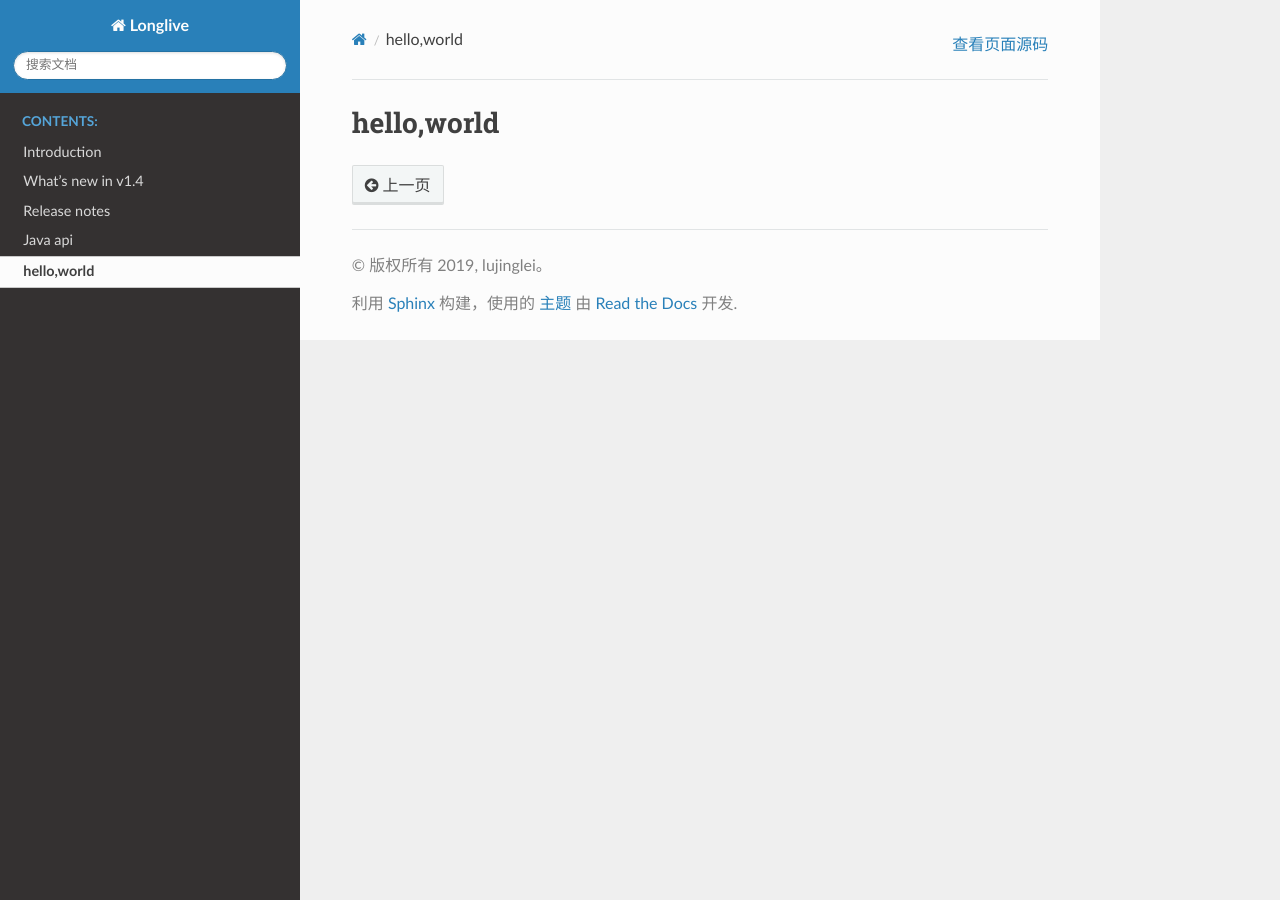
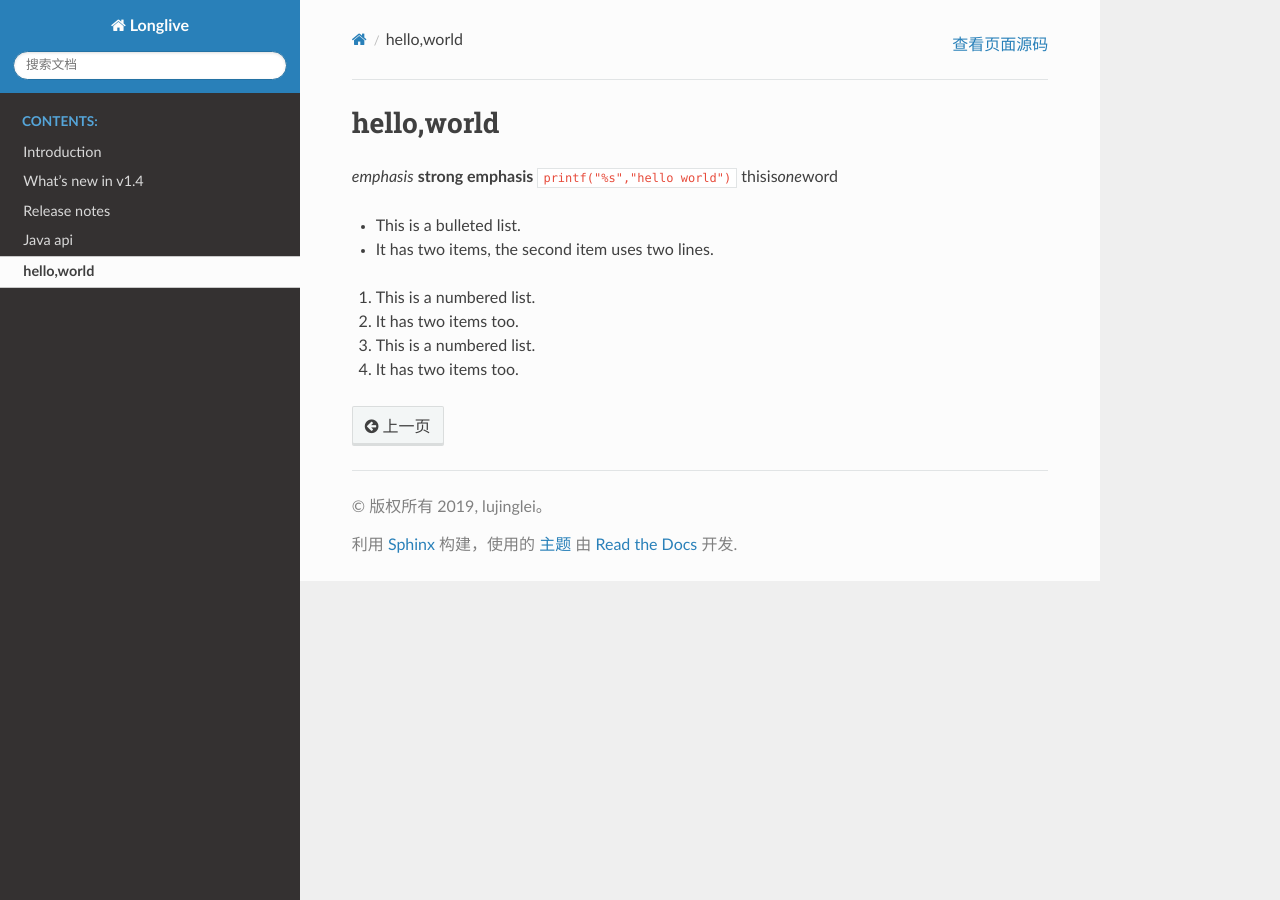
Before and after one commit to luleigreat/Longlive, a Sphinx documentation site: the page built from source/hello.rst, in a window 1280 px wide. Built offline with Sphinx 7.4.7 and the Read the Docs theme 2.0.0, drawn with Linux system fonts in a browser that asks for light colours.

Commit message:
Update hello.rst

```diff
--- a/source/hello.rst
+++ b/source/hello.rst
@@ -1,2 +1,17 @@
 hello,world
 =============
+
+*emphasis*
+**strong emphasis**
+``printf("%s","hello world")``
+thisis\ *one*\ word
+
+* This is a bulleted list.
+* It has two items, the second
+  item uses two lines.
+
+1. This is a numbered list.
+2. It has two items too.
+
+#. This is a numbered list.
+#. It has two items too.
```
